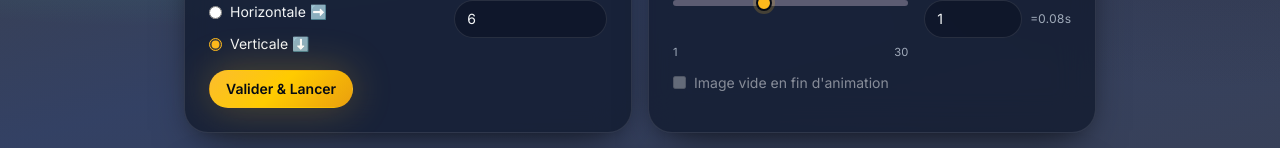
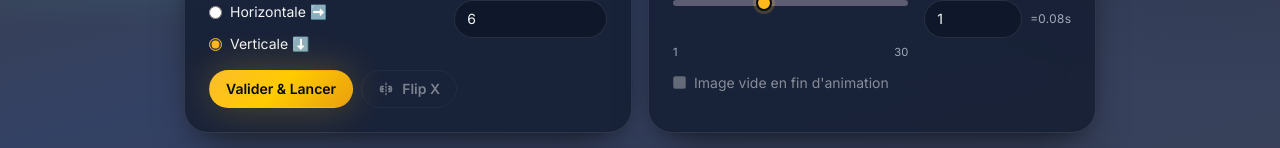
Before and after one commit to DeltaDjazz/SpritePlayer, a React (Vite) app: page / in a window 1280 px wide. Shown: the part 175-323 px from the top of the page. Built offline with nearby package versions, Linux system fonts and the light colour scheme.

Commit message:
Add horizontal Flip X toggle for sprite preview
Introduce a Flip X control that mirrors the current image with
scaleX(-1), including both the raw sheet and animated frames.

Co-authored-by: Saï Ninja <DeltaDjazz@users.noreply.github.com>

```diff
--- a/src/SpritePlayer.jsx
+++ b/src/SpritePlayer.jsx
@@ -159,6 +159,39 @@ function IconSpeed() {
   );
 }
 
+function IconFlipX() {
+  return (
+    <svg className="size-4 shrink-0" viewBox="0 0 24 24" fill="none" aria-hidden>
+      <path
+        d="M12 3v18"
+        stroke="currentColor"
+        strokeWidth="1.8"
+        strokeLinecap="round"
+        strokeDasharray="2.5 2.5"
+      />
+      <path
+        d="M8 8H5.5A1.5 1.5 0 0 0 4 9.5v5A1.5 1.5 0 0 0 5.5 16H8"
+        stroke="currentColor"
+        strokeWidth="1.8"
+        strokeLinecap="round"
+      />
+      <path
+        d="M16 8h2.5A1.5 1.5 0 0 1 20 9.5v5a1.5 1.5 0 0 1-1.5 1.5H16"
+        stroke="currentColor"
+        strokeWidth="1.8"
+        strokeLinecap="round"
+      />
+      <path
+        d="M8 12H3m5 0-2-2m2 2-2 2M16 12h5m-5 0 2-2m-2 2 2 2"
+        stroke="currentColor"
+        strokeWidth="1.8"
+        strokeLinecap="round"
+        strokeLinejoin="round"
+      />
+    </svg>
+  );
+}
+
 function SectionTitle({ icon, children }) {
   return (
     <div className="mb-4">
@@ -207,6 +240,7 @@ export default function SpritePlayer() {
   const [emptyFrameUseBgColor, setEmptyFrameUseBgColor] = useState(false);
   const [emptyFrameBgColor, setEmptyFrameBgColor] = useState('#000000');
   const [framesPerImageOverrides, setFramesPerImageOverrides] = useState({});
+  const [flipX, setFlipX] = useState(false);
   const [error, setError] = useState('');
   const dragCounterRef = useRef(0);
   const fileInputRef = useRef(null);
@@ -222,6 +256,7 @@ export default function SpritePlayer() {
     setFrameIndex(0);
     setIsPaused(false);
     setFramesPerImageOverrides({});
+    setFlipX(false);
     setEmptyFrameUseBgColor(false);
     setEmptyFrameBgColor('#000000');
     setNaturalSize({ w: 0, h: 0 });
@@ -433,6 +468,10 @@ export default function SpritePlayer() {
     setIsPaused(true);
   }, []);
 
+  const toggleFlipX = useCallback(() => {
+    setFlipX((prev) => !prev);
+  }, []);
+
   const overrideEntries = useMemo(() => {
     if (!config) return [];
     return Object.entries(framesPerImageOverrides)
@@ -524,6 +563,11 @@ export default function SpritePlayer() {
     }
   }, []);
 
+  const flipTransformStyle = useMemo(
+    () => (flipX ? { transform: 'scaleX(-1)' } : undefined),
+    [flipX]
+  );
+
   const previewStyle = useMemo(() => {
     if (!imageSrc || !config || isEmptyFrame) return undefined;
     return {
@@ -532,8 +576,17 @@ export default function SpritePlayer() {
       backgroundSize: `${config.fullW}px ${config.fullH}px`,
       backgroundPosition,
       backgroundRepeat: 'no-repeat',
+      ...flipTransformStyle,
     };
-  }, [imageSrc, config, isEmptyFrame, frameBoxStyle, backgroundPosition]);
+  }, [imageSrc, config, isEmptyFrame, frameBoxStyle, backgroundPosition, flipTransformStyle]);
+
+  const emptyFramePreviewStyle = useMemo(() => {
+    if (!emptyFrameStyle) return undefined;
+    return {
+      ...emptyFrameStyle,
+      ...flipTransformStyle,
+    };
+  }, [emptyFrameStyle, flipTransformStyle]);
 
   return (
     <div
@@ -605,9 +658,26 @@ export default function SpritePlayer() {
             </label>
           </div>
 
-          <button type="button" className={cx(btnPrimary, 'w-full sm:w-auto')} onClick={handleValidate}>
-            Valider &amp; Lancer
-          </button>
+          <div className="flex flex-wrap items-center gap-2">
+            <button type="button" className={cx(btnPrimary, 'w-full sm:w-auto')} onClick={handleValidate}>
+              Valider &amp; Lancer
+            </button>
+            <button
+              type="button"
+              className={cx(
+                btnSecondary,
+                flipX && 'border-primary bg-muted text-primary'
+              )}
+              onClick={toggleFlipX}
+              disabled={!imageSrc}
+              aria-pressed={flipX}
+              title="Inverser horizontalement (scaleX -1)"
+              aria-label="Inverser horizontalement"
+            >
+              <IconFlipX />
+              Flip X
+            </button>
+          </div>
         </section>
 
         <section className="sp-panel p-5 sm:p-6">
@@ -751,7 +821,7 @@ export default function SpritePlayer() {
             isEmptyFrame ? (
               <div
                 className="sp-pixel shrink-0"
-                style={emptyFrameStyle}
+                style={emptyFramePreviewStyle}
                 aria-label="Image vide"
                 onClick={(e) => e.stopPropagation()}
               />
@@ -768,6 +838,7 @@ export default function SpritePlayer() {
                 src={imageSrc}
                 alt="Feuille de sprites importée"
                 className="sp-pixel max-h-[min(360px,50vh)] max-w-full object-contain"
+                style={flipTransformStyle}
                 onClick={(e) => e.stopPropagation()}
               />
               <p className="absolute inset-x-4 bottom-10 m-0 rounded-lg px-3 py-2 text-center text-sm text-foreground/90 [background:#3d3d3d85]">
```
